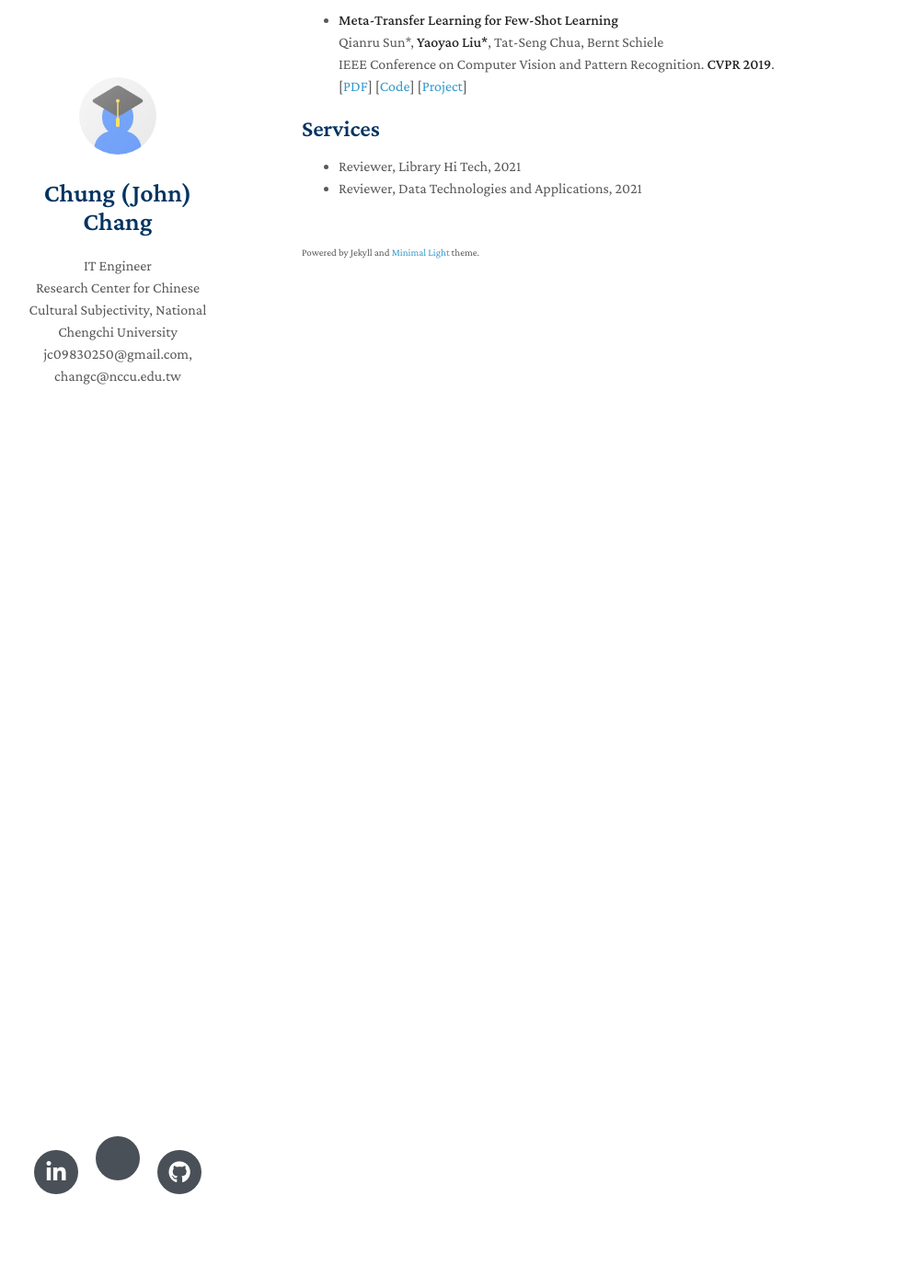
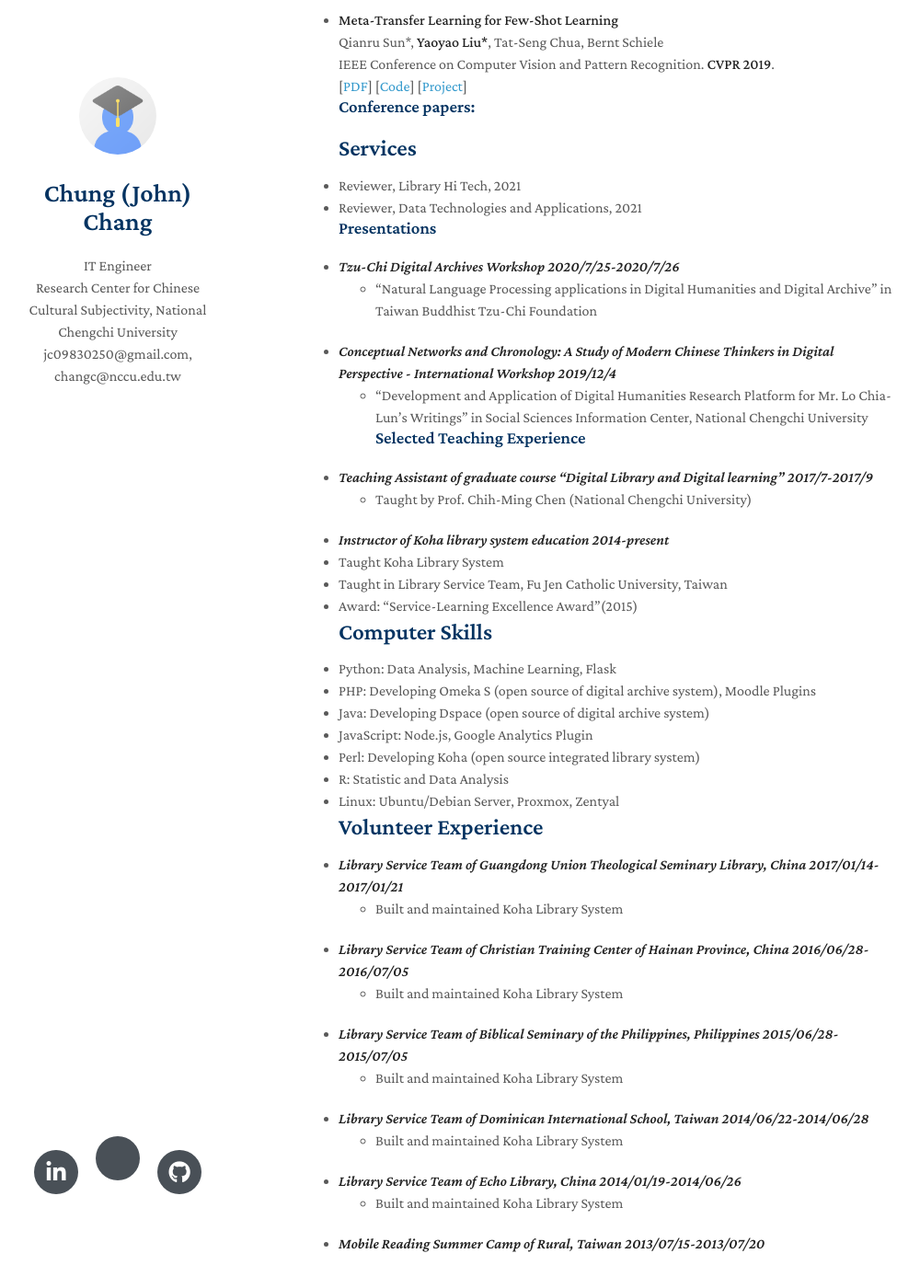
Before and after one commit to jc9830250/jc9830250.github.io, a Jekyll site: the page built from index.md, in a window 1280 px wide and 1400 px high, scrolled down 1324 px. Shown: the whole window at 92% size, without its empty margins (142-1142 px from the left). Built offline with Jekyll 4.4.1, drawn with Linux system fonts in a browser that asks for light colours; nearby versions of some CDN libraries; a style sheet for code colours, icons or effects is not loaded; our own code applies the rules of GitHub Pages for plain Markdown files.

Commit message:
Update index.md

```diff
--- a/index.md
+++ b/index.md
@@ -9,7 +9,7 @@ Chung Chang received a B.Sc. degree from the Department of Information and Libra
 ## Working Experience
 - **Research Center for Chinese Cultural Subjectivity, National Chengchi University, Taiwan 2018/8–Present**
   - IT Engineer for developing digital humanities applications and digital archive platforms
-- **Shou Ray Information Service Co., New Taipei City, Taiwan 2015/9-2016/9**
+- **Shou Ray Information Service Co., New Taipei City, Taiwan   2015/9-2016/9**
   - Koha library system programmer (Intern)
 
 
@@ -60,7 +60,39 @@ Digital Library, Digital Humanities, Information Organization, Natural Language
   IEEE Conference on Computer Vision and Pattern Recognition. **CVPR 2019**.
   <br>
   [[PDF](http://openaccess.thecvf.com/content_CVPR_2019/papers/Sun_Meta-Transfer_Learning_for_Few-Shot_Learning_CVPR_2019_paper.pdf)] [[Code](https://github.com/yaoyao-liu/meta-transfer-learning)] [[Project](https://mtl.yyliu.net/)]
-
+### Conference papers:
 ## Services
 - Reviewer, Library Hi Tech, 2021
 - Reviewer, Data Technologies and Applications,  2021
+### Presentations
+- ***Tzu-Chi Digital Archives Workshop	2020/7/25-2020/7/26***
+  - “Natural Language Processing applications in Digital Humanities and Digital Archive” in Taiwan Buddhist Tzu-Chi Foundation
+- ***Conceptual Networks and Chronology: A Study of Modern Chinese Thinkers in Digital Perspective - International Workshop	2019/12/4***
+  - “Development and Application of Digital Humanities Research Platform for Mr. Lo Chia-Lun's Writings" in Social Sciences Information Center, National Chengchi University
+### Selected Teaching Experience
+- ***Teaching Assistant of graduate course “Digital Library and Digital learning”	2017/7-2017/9***
+  - Taught by Prof. Chih-Ming Chen (National Chengchi University)
+-  ***Instructor of Koha library system education	2014-present***
+  - Taught Koha Library System
+  - Taught in Library Service Team, Fu Jen Catholic University, Taiwan
+  - Award: "Service-Learning Excellence Award"(2015)
+## Computer Skills
+- Python: Data Analysis, Machine Learning, Flask
+- PHP: Developing Omeka S (open source of digital archive system), Moodle Plugins
+- Java: Developing Dspace (open source of digital archive system)
+- JavaScript: Node.js, Google Analytics Plugin
+- Perl: Developing Koha (open source integrated library system)
+- R: Statistic and Data Analysis
+- Linux: Ubuntu/Debian Server, Proxmox, Zentyal
+## Volunteer Experience
+- ***Library Service Team of Guangdong Union Theological Seminary Library, China	2017/01/14-2017/01/21***
+  - Built and maintained Koha Library System
+- ***Library Service Team of Christian Training Center of Hainan Province, China	2016/06/28-2016/07/05***
+  - Built and maintained Koha Library System
+- ***Library Service Team of Biblical Seminary of the Philippines, Philippines	2015/06/28-2015/07/05***
+  - Built and maintained Koha Library System
+- ***Library Service Team of Dominican International School, Taiwan	2014/06/22-2014/06/28***
+  - Built and maintained Koha Library System
+- ***Library Service Team of Echo Library, China	2014/01/19-2014/06/26***
+  - Built and maintained Koha Library System
+- ***Mobile Reading  Summer Camp of Rural, Taiwan	2013/07/15-2013/07/20***
```
